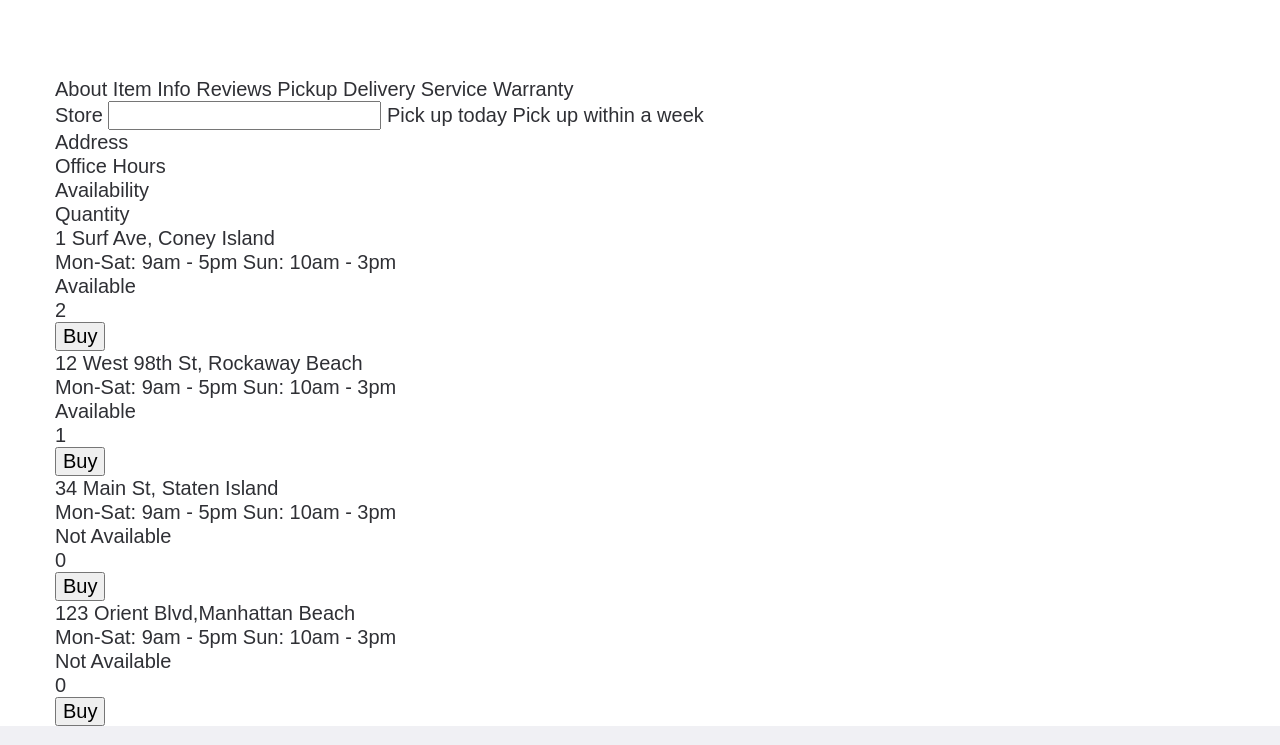
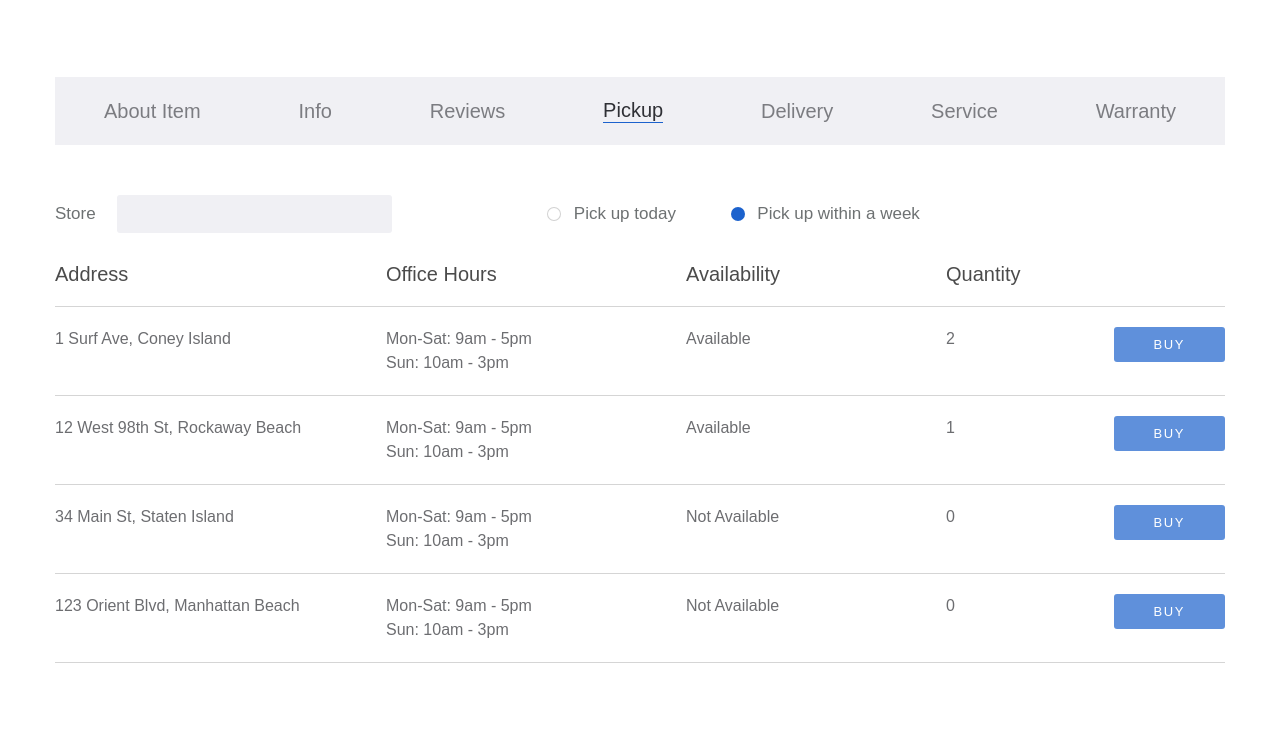
Before and after one commit to craftingweb/JetSki, a plain HTML site: page product.html in a window 1280 px wide. Shown: the part 935-1680 px from the top of the page. Drawn offline with nearby package versions, Linux system fonts and the light colour scheme.

Commit message:
styling product tabs

```diff
--- a/css/style.css
+++ b/css/style.css
@@ -1391,3 +1391,124 @@ body {
 .product-card__buttons a + a {
   margin-left: 30px;
 }
+
+.card__tab-box {
+  background: #f0f0f4;
+  display: flex;
+  justify-content: space-around;
+  align-items: center;
+  padding: 22px 0;
+  margin-bottom: 50px;
+}
+
+.card__tab {
+  font-family: "SFProDisplay-Regular", sans-serif;
+  font-size: 20px;
+  font-style: normal;
+  font-weight: 400;
+  line-height: normal;
+  opacity: 0.6;
+}
+
+.card__tab.tab--active {
+  border-bottom: 1px solid #1c62cd;
+  opacity: 1;
+}
+
+.card__top-line {
+  margin-bottom: 10px;
+}
+
+.card__label-search {
+  font-family: "SFProDisplay-Regular", sans-serif;
+  font-size: 17px;
+  font-style: normal;
+  font-weight: 400;
+  line-height: normal;
+  color: rgba(47, 53, 54, 0.7);
+}
+
+.card__input-search {
+  border-radius: 3px;
+  background: #f0f0f4;
+  padding: 9px 37px 9px 17px;
+  border: none;
+  margin-left: 17px;
+  margin-right: 100px;
+}
+
+.card__label-pickup {
+  margin-left: 50px;
+  font-size: 17px;
+  font-style: normal;
+  font-weight: 400;
+  line-height: normal;
+  font-family: "SFProDisplay-Regular", sans-serif;
+  color: rgba(47, 53, 54, 0.7);
+}
+
+.card__list-item {
+  padding: 20px 0;
+  border-bottom: 1px solid #c4c4c4;
+  display: flex;
+  opacity: 0.7;
+  font-family: "SFProDisplay-Regular", sans-serif;
+  font-size: 16px;
+  font-style: normal;
+  font-weight: 400;
+  line-height: 150%;
+}
+
+.card__list-itemtitle {
+  color: #000;
+  font-size: 20px;
+  font-style: normal;
+  font-weight: 400;
+  line-height: normal;
+}
+
+.card__list-address {
+  width: 250px;
+  margin-right: 81px;
+}
+
+.card__list-workhours {
+  width: 200px;
+  margin-right: 100px;
+}
+
+.card__list-workhours span {
+  display: block;
+}
+
+.card__list-available {
+  width: 140px;
+  margin-right: 120px;
+}
+
+.card__list-num {
+  width: 100px;
+}
+
+.card__list-btn {
+  margin-left: auto;
+}
+
+.card__list-btn button {
+  color: #fff;
+  font-family: "SFProDisplay-Regular", sans-serif;
+  font-size: 13px;
+  font-style: normal;
+  font-weight: 400;
+  line-height: normal;
+  letter-spacing: 1.56px;
+  padding: 10px 40px;
+  background-color: #1c62cd;
+  text-transform: uppercase;
+  border-radius: 3px;
+  border: none;
+}
+
+.card__tabs {
+  margin-bottom: 100px;
+}
--- a/product.html
+++ b/product.html
@@ -197,7 +197,7 @@
       <div class="container">
         <div class="product-card__tabs-inner">
           <div class="tabs-wraper">
-            <div class="tabs">
+            <div class="tabs card__tab-box">
               <a class="tab card__tab" href="#product-card__tabs-1"
                 >About Item</a
               >
@@ -239,27 +239,34 @@
                       Store
                       <input class="card__input-search" type="text" />
                     </label>
-                    <label class="card__label-pickup>
-                      <input type="radio" />
+                    <label class="card__label-pickup">
+                      <input class="filter-style" type="radio" name="pickup" />
 
                       Pick up today
                     </label>
-                    <label class="card__label-pickup>
-                      <input type="radio" />
+                    <label class="card__label-pickup">
+                      <input
+                        class="filter-style"
+                        type="radio"
+                        name="pickup"
+                        checked
+                      />
 
                       Pick up within a week
                     </label>
                   </div>
                   <ul class="card__tabs-list">
-                    <li class="card__list-item">
-                      <div class="card__list-address card__list-addresstitle">Address</div>
-                      <div class="card__list-workhours card__list-workhourstitle">Office Hours</div>
-                      <div class="card__list-available card__list-availabletitle">Availability</div>
-                      <div class="card__list-num card__list-numtitle">Quantity</div>
-                      <div class="card__list-btn card__list-btntitle"></div>
+                    <li class="card__list-item card__list-itemtitle">
+                      <div class="card__list-address">Address</div>
+                      <div class="card__list-workhours">Office Hours</div>
+                      <div class="card__list-available">Availability</div>
+                      <div class="card__list-num">Quantity</div>
+                      <div class="card__list-btn"></div>
                     </li>
                     <li class="card__list-item">
-                      <div class="card__list-address">1 Surf Ave, Coney Island</div>
+                      <div class="card__list-address">
+                        1 Surf Ave, Coney Island
+                      </div>
                       <div class="card__list-workhours">
                         <span>Mon-Sat: 9am - 5pm</span>
                         <span>Sun: 10am - 3pm</span>
@@ -271,7 +278,9 @@
                       </div>
                     </li>
                     <li class="card__list-item">
-                      <div class="card__list-address">12 West 98th St, Rockaway Beach</div>
+                      <div class="card__list-address">
+                        12 West 98th St, Rockaway Beach
+                      </div>
                       <div class="card__list-workhours">
                         <span>Mon-Sat: 9am - 5pm</span>
                         <span>Sun: 10am - 3pm</span>
@@ -283,7 +292,9 @@
                       </div>
                     </li>
                     <li class="card__list-item">
-                      <div class="card__list-address">34 Main St, Staten Island</div>
+                      <div class="card__list-address">
+                        34 Main St, Staten Island
+                      </div>
                       <div class="card__list-workhours">
                         <span>Mon-Sat: 9am - 5pm</span>
                         <span>Sun: 10am - 3pm</span>
@@ -295,7 +306,9 @@
                       </div>
                     </li>
                     <li class="card__list-item">
-                      <div class="card__list-address">123 Orient Blvd,Manhattan Beach</div>
+                      <div class="card__list-address">
+                        123 Orient Blvd, Manhattan Beach
+                      </div>
                       <div class="card__list-workhours">
                         <span>Mon-Sat: 9am - 5pm</span>
                         <span>Sun: 10am - 3pm</span>
```
